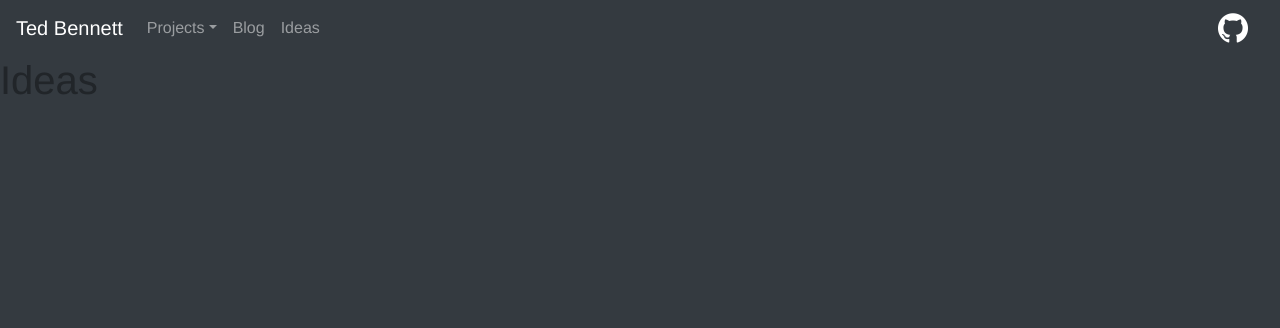
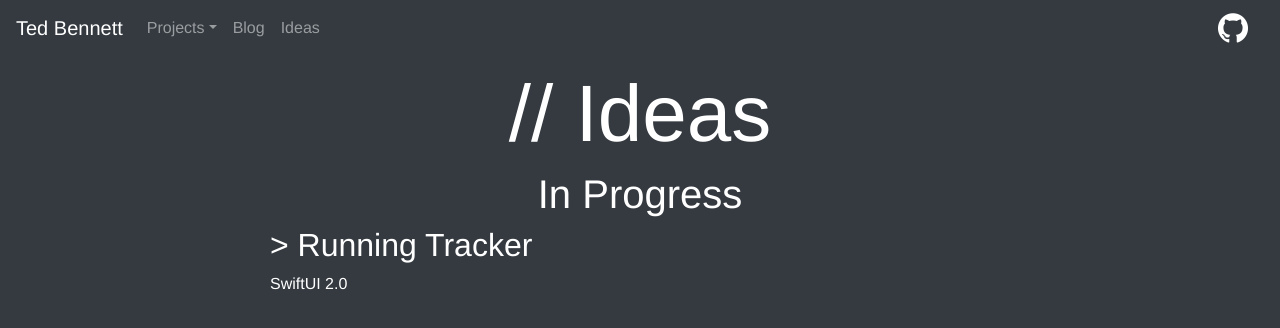
Before and after one commit to tedbennett/tedbennett.github.io, a React (Create React App) app: page /ideas in a window 1280 px wide. Shown: the top 328 px of the page. Built offline with nearby package versions, Linux system fonts and the light colour scheme.

Commit message:
Add Ideas page

```diff
--- a/public/index.html
+++ b/public/index.html
@@ -22,7 +22,7 @@
       work correctly both with client-side routing and a non-root public URL.
       Learn how to configure a non-root public URL by running `npm run build`.
     -->
-  <title>Ted Bennett</title>
+  <title>tedb.dev</title>
 </head>
 
 <body>
--- a/src/App/App.tsx
+++ b/src/App/App.tsx
@@ -4,6 +4,7 @@ import {
 } from 'react-router-dom';
 import NavigationBar from '../NavigationBar/NavigationBar';
 import Home from '../Home/Home';
+import Ideas from '../Ideas/Ideas';
 import { Fridgy, SwitchIt, Kaja } from '../Projects/Projects';
 
 const App: React.FC = () => (
@@ -26,7 +27,7 @@ const App: React.FC = () => (
         <h1>Blog</h1>
       </Route>
       <Route exact path="/ideas">
-        <h1>Ideas</h1>
+        <Ideas />
       </Route>
       <Redirect to="/" />
     </Switch>
--- /dev/null
+++ b/src/Ideas/Ideas.tsx
@@ -0,0 +1,32 @@
+import React from 'react';
+import Container from 'react-bootstrap/Container';
+import Row from 'react-bootstrap/Row';
+import Col from 'react-bootstrap/Col';
+
+
+const Ideas: React.FC = () => (
+    <Container >
+        <Row className="justify-content-md-center">
+            <Col lg={2} />
+            <Col lg={8} >
+                <div className="padded">
+                    <Row className="justify-content-md-center ">
+                        <h1 className="title">{'// Ideas'}</h1>
+                    </Row>
+                    <Row className="justify-content-md-center ">
+                        <h1>{'In Progress'}</h1>
+                    </Row>
+                    <Row >
+                        <h2>{'> Running Tracker'}</h2>
+                    </Row>
+                    <Row>
+                        <p>SwiftUI 2.0 </p>
+                    </Row>
+                </div>
+            </Col>
+            <Col lg={2} />
+        </Row>
+    </Container >
+);
+
+export default Ideas;
--- a/src/Page/Page.tsx
+++ b/src/Page/Page.tsx
@@ -78,7 +78,8 @@ class Page extends React.Component<PageProps> {
       });
   }
 
-  render = () => (<Container >
+  render = () => (
+    <Container >
       <Row className="justify-content-md-center">
         <Col lg={2} />
         <Col lg={8} >
--- a/src/index.css
+++ b/src/index.css
@@ -6,6 +6,7 @@ body {
   -webkit-font-smoothing: antialiased;
   -moz-osx-font-smoothing: grayscale;
   background-color: #343a40;
+  color: white;
 }
 
 code {
```
Lines whose indentation alone changed are shown as unchanged.
